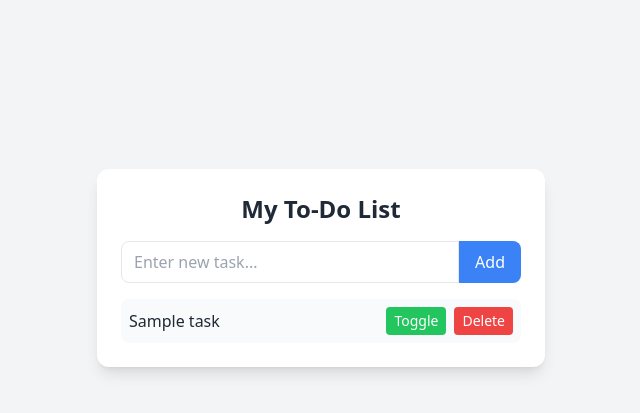
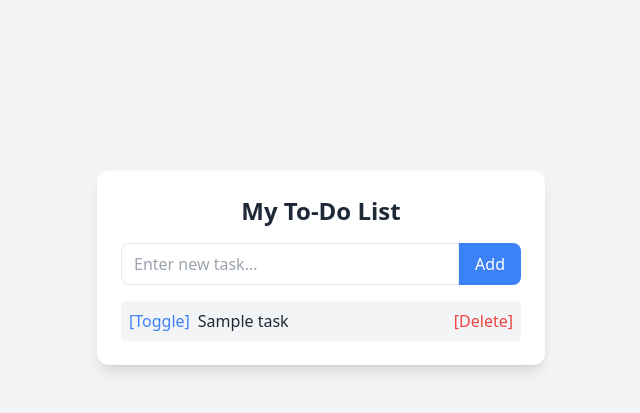
Before and after one commit to sayantan779/to-do, a Flask app: template app/templates/index.html in a window 1280 px wide. Shown: the part 132-545 px from the top of the page, without its empty margins (319-959 px from the left). Run offline with Flask 3, Linux system fonts and the light colour scheme; the template is opened without the code that fills it: most values are stand-ins (such as "Sample title", 1, 10 or a date in 2020); some libraries are stand-ins or nearby versions.

Commit message:
Added complete new design and testing4

```diff
--- a/app/__init__.py
+++ b/app/__init__.py
@@ -1,11 +1,10 @@
-# app/__init__.py
 from flask import Flask
 
 def create_app():
     app = Flask(__name__)
+    app.secret_key = "supersecretkey"  # required for session storage
 
-    # Import routes inside the function to avoid circular imports
-    from app import routes
-    app.register_blueprint(routes.bp)
+    from .routes import main
+    app.register_blueprint(main)
 
     return app
--- a/app/routes.py
+++ b/app/routes.py
@@ -1,28 +1,41 @@
-# app/routes.py
-from flask import Blueprint, render_template, request, redirect, url_for
-from app.models import todos
+from flask import Blueprint, render_template, request, redirect, url_for, session
 
-bp = Blueprint("main", __name__)
+main = Blueprint("main", __name__)
 
-@bp.route("/")
+@main.before_app_request
+def make_session_permanent():
+    # Ensure todos exists in session
+    if "todos" not in session:
+        session["todos"] = []
+
+@main.route("/")
 def index():
-    return render_template("index.html", todos=enumerate(todos))
+    return render_template("index.html", todos=enumerate(session["todos"]))
 
-@bp.route("/add", methods=["POST"])
+@main.route("/add", methods=["POST"])
 def add():
     task = request.form.get("task")
     if task:
-        todos.append({"task": task, "done": False})
+        todos = session["todos"]
+        todos.append({"task": task, "status": "pending"})
+        session["todos"] = todos  # reassign to persist changes
     return redirect(url_for("main.index"))
 
-@bp.route("/toggle/<int:task_id>")
+@main.route("/toggle/<int:task_id>")
 def toggle(task_id):
+    todos = session["todos"]
     if 0 <= task_id < len(todos):
-        todos[task_id]["done"] = not todos[task_id]["done"]
+        if todos[task_id]["status"] == "completed":
+            todos[task_id]["status"] = "pending"
+        else:
+            todos[task_id]["status"] = "completed"
+        session["todos"] = todos
     return redirect(url_for("main.index"))
 
-@bp.route("/delete/<int:task_id>")
+@main.route("/delete/<int:task_id>")
 def delete(task_id):
+    todos = session["todos"]
     if 0 <= task_id < len(todos):
         todos.pop(task_id)
+        session["todos"] = todos
     return redirect(url_for("main.index"))
--- a/app/templates/index.html
+++ b/app/templates/index.html
@@ -11,7 +11,7 @@
     <h1 class="text-2xl font-bold mb-4 text-center">My To-Do List</h1>
 
     <!-- Add Task Form -->
-    <form action="{{ url_for('add') }}" method="POST" class="flex mb-4">
+    <form action="{{ url_for('main.add') }}" method="POST" class="flex mb-4">
       <input type="text" name="task" placeholder="Enter new task..."
              class="flex-grow px-3 py-2 border rounded-l-lg focus:outline-none focus:ring-2 focus:ring-blue-400">
       <button type="submit"
@@ -22,26 +22,21 @@
 
     <!-- Tasks List -->
     <ul class="space-y-2">
-      {% for idx, todo in todos %}
-        <li class="flex items-center justify-between bg-gray-50 p-2 rounded-lg">
-          <span class="{% if todo.done %}line-through text-gray-500{% endif %}">
+  {% for i, todo in todos %}
+    <li class="flex items-center justify-between bg-gray-100 p-2 rounded">
+      <div class="flex items-center space-x-2">
+        <!-- Toggle link -->
+        <a href="{{ url_for('main.toggle', task_id=i) }}" class="text-blue-500">[Toggle]</a>
+
+        <!-- Task text with conditional strike-through -->
+        <span class="{% if todo.status == 'completed' %}line-through text-gray-500{% endif %}">
           {{ todo.task }}
         </span>
-          <div class="flex space-x-2">
-            <!-- Toggle Status -->
-            <a href="{{ url_for('toggle', task_id=idx) }}"
-               class="px-2 py-1 bg-green-500 text-white text-sm rounded hover:bg-green-600">
-              Toggle
-            </a>
-            <!-- Delete Task -->
-            <a href="{{ url_for('delete', task_id=idx) }}"
-               class="px-2 py-1 bg-red-500 text-white text-sm rounded hover:bg-red-600">
-              Delete
-            </a>
       </div>
+
+      <!-- Delete button -->
+      <a href="{{ url_for('main.delete', task_id=i) }}" class="text-red-500">[Delete]</a>
     </li>
-      {% else %}
-        <li class="text-gray-500 text-center">No tasks yet. Add one above!</li>
   {% endfor %}
 </ul>
   </div>
```
Also changed, not shown: test/test_app.py (+18 -8 lines). Lines whose indentation alone changed are shown as unchanged.
